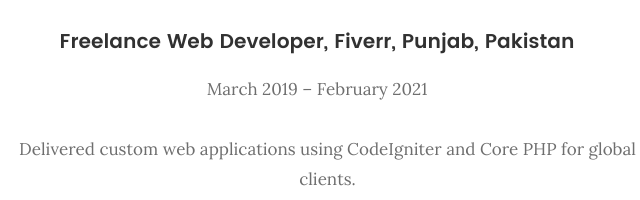
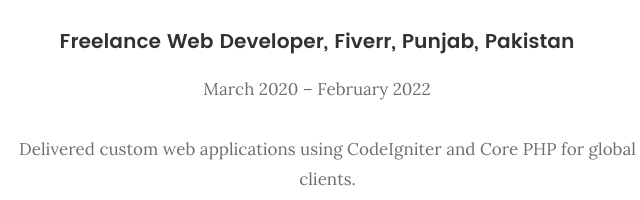
Before and after one commit to asadfever/my-portfolio, a plain HTML site: page index.html in a window 1280 px wide. Shown: the part 3108-3308 px from the top of the page, 323-963 px from the left. Drawn offline with nearby package versions, Linux system fonts and the light colour scheme; files whose address does not match are found by name.

Commit message:
update the date

```diff
--- a/index.html
+++ b/index.html
@@ -224,7 +224,7 @@
             <div class="timeline-block">
                <div class="timeline-header">
                   <h3>Freelance Web Developer, Fiverr, Punjab, Pakistan</h3>
-                  <p>March 2019 – February 2021</p>
+                  <p>March 2020 – February 2022</p>
                </div>
                <div class="timeline-content">
                   <ul>
```
